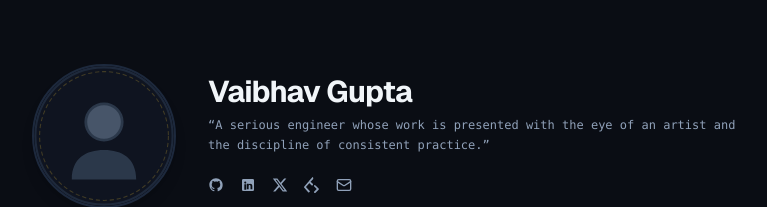
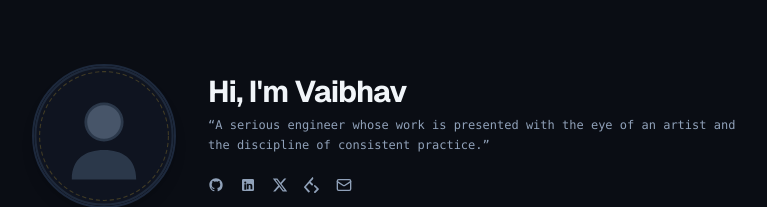
Before and after one commit to vaibhv19/Portfolio-BLog, a Next.js app: page / in a window 1280 px wide. Shown: the top 207 px of the page, without its empty margins (256-1023 px from the left). Built offline with nearby package versions, Linux system fonts and the light colour scheme; a web font is replaced by a local one.

Commit message:
style(home): update hero heading from Vaibhav Gupta to Hi, I'm Vaibhav

```diff
--- a/src/app/page.tsx
+++ b/src/app/page.tsx
@@ -47,7 +47,7 @@ export default function HomePage() {
           <div className="space-y-3.5 text-center md:text-left flex-1 md:pt-2.5">
             <div className="space-y-1.5">
               <h1 className="text-2xl sm:text-3xl font-bold tracking-tight text-slate-100">
-                Vaibhav Gupta
+                Hi, I&apos;m Vaibhav
               </h1>
               <p className="text-xs font-mono text-slate-400 leading-relaxed">
                 &ldquo;A serious engineer whose work is presented with the eye of an artist and the discipline of consistent practice.&rdquo;
```
